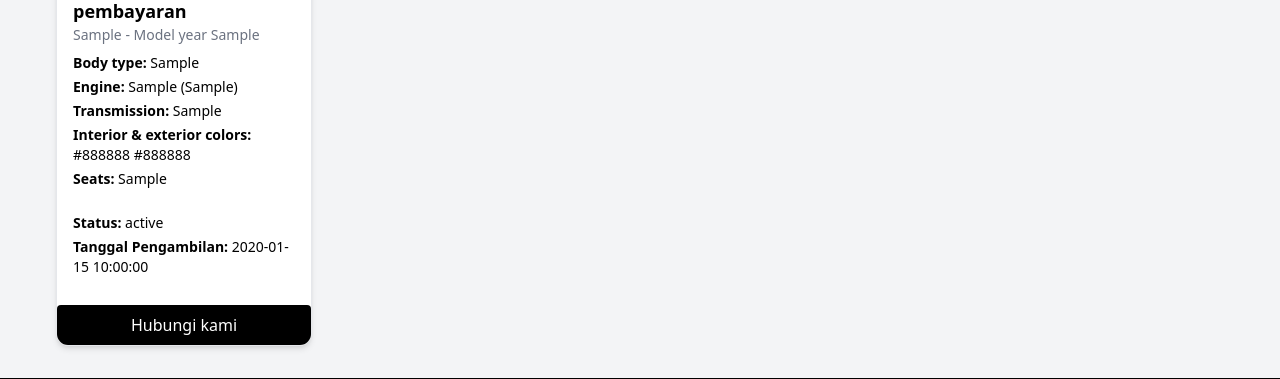
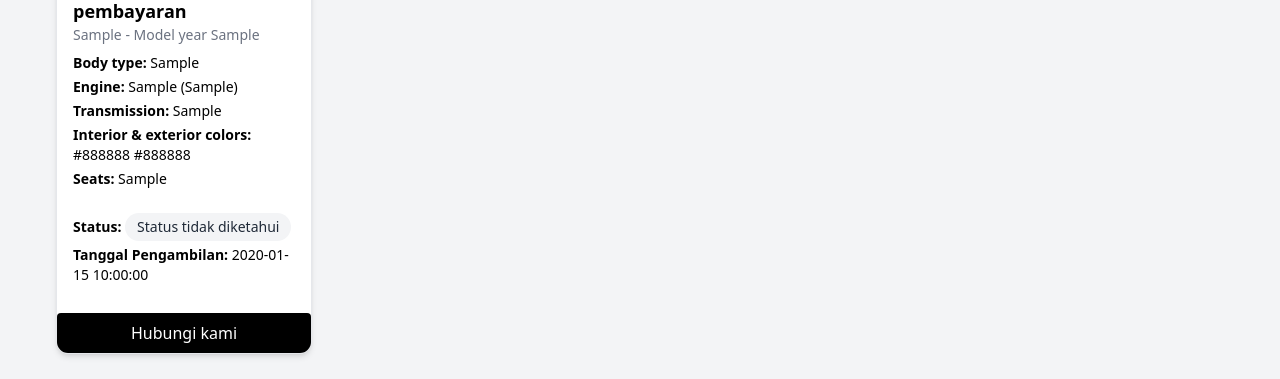
Before and after one commit to thomas-herpin/FlexDrive, a PHP site: page /pesanan_user.php in a window 1280 px wide. Shown: the part 284-663 px from the top of the page. Run offline with PHP 8.4, Linux system fonts and the light colour scheme; the visitor is signed in with stand-in values (Sample User, id 1); tables that the repository leaves empty or names only in its code hold one stand-in row (values such as "Sample post"); grey boxes marked "Sample" are stand-in pictures; some libraries are stand-ins or nearby versions.

Commit message:
penambahan status pembayaran

```diff
--- a/pages/user/pesanan_user.php
+++ b/pages/user/pesanan_user.php
@@ -8,6 +8,19 @@ if (!isset($_SESSION['user_id'])) {
 }
 
 $id_usernya = $_SESSION['user_id'];
+
+function tampilkanStatus($status) {
+    switch (strtolower($status)) {
+        case 'dikonfirmasi':
+            return '<span class="inline-block px-3 py-1 text-sm font-medium text-green-800 bg-green-100 rounded-full">Dikonfirmasi</span>';
+        case 'menunggu':
+            return '<span class="inline-block px-3 py-1 text-sm font-medium text-yellow-800 bg-yellow-100 rounded-full">Menunggu</span>';
+        case 'ditolak':
+            return '<span class="inline-block px-3 py-1 text-sm font-medium text-red-800 bg-red-100 rounded-full">Ditolak</span>';
+        default:
+            return '<span class="inline-block px-3 py-1 text-sm font-medium text-gray-800 bg-gray-100 rounded-full">Status tidak diketahui</span>';
+    }
+}
 ?>
 
 <!DOCTYPE html>
@@ -31,7 +44,7 @@ $id_usernya = $_SESSION['user_id'];
             scrollbar-width: none;
         }
     </style>
-    </style>
+
     <title>List Mobil | FlexDrive</title>
 </head>
 <body class="bg-gray-100 flex flex-col min-h-screen">
@@ -90,7 +103,7 @@ $id_usernya = $_SESSION['user_id'];
                                 <p><strong>Transmission:</strong> <?=$transmission;?></p>
                                 <p><strong>Interior & exterior colors:</strong> <?=$interior;?> <?=$exterior;?></p>
                                 <p><strong>Seats:</strong> <?=$seats;?></p><br>
-                                <p><strong>Status:</strong> <?=$status;?></p>
+                                <p><strong>Status:</strong> <?=tampilkanStatus($status);?></p>
                                 <p><strong>Tanggal Pengambilan:</strong> <?=$tgl_ambil;?></p>
                             </div>
                         </div>
--- a/pages/user/proses_pembayaran.php
+++ b/pages/user/proses_pembayaran.php
@@ -35,7 +35,7 @@ if (isset($_POST['submit_payment'])) {
                 // Move uploaded file
                 if (move_uploaded_file($_FILES['bukti_pembayaran']['tmp_name'], $upload_path)) {
                     // Insert into pembayaran table
-                    $status = 'Menunggu';
+                    $status = 'menunggu';
                     $id_usernya = $_SESSION['user_id'];
                     $insert_query = "INSERT INTO pembayaran (
                                     id_pesan,
```
Also changed, not shown: uploads/payments/payment_3_1746121584.png (added).
